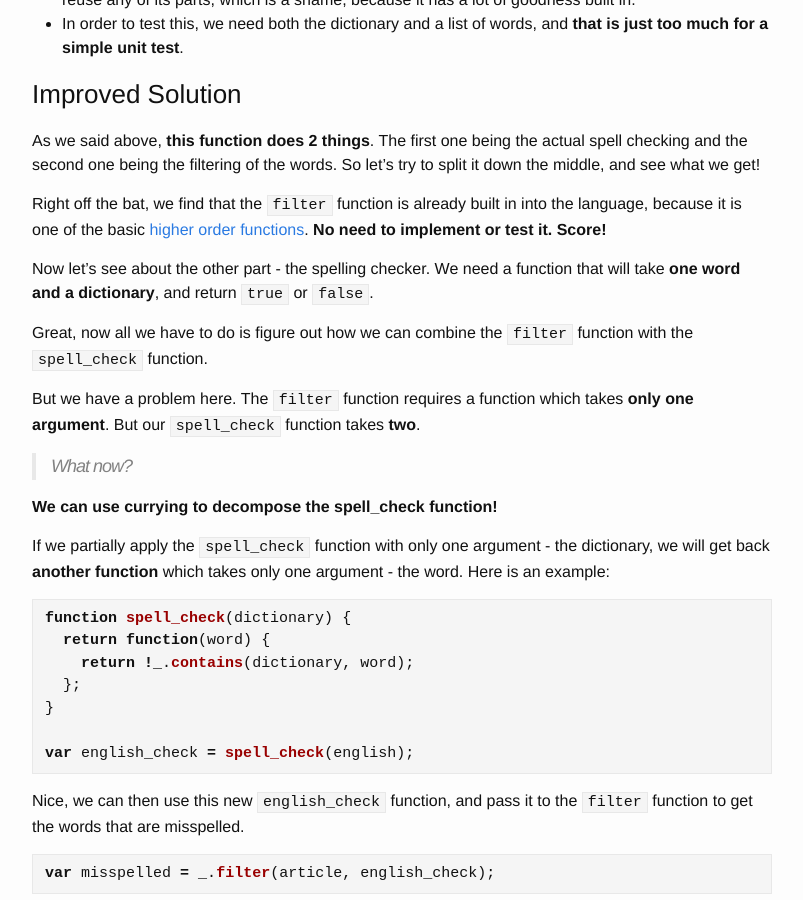
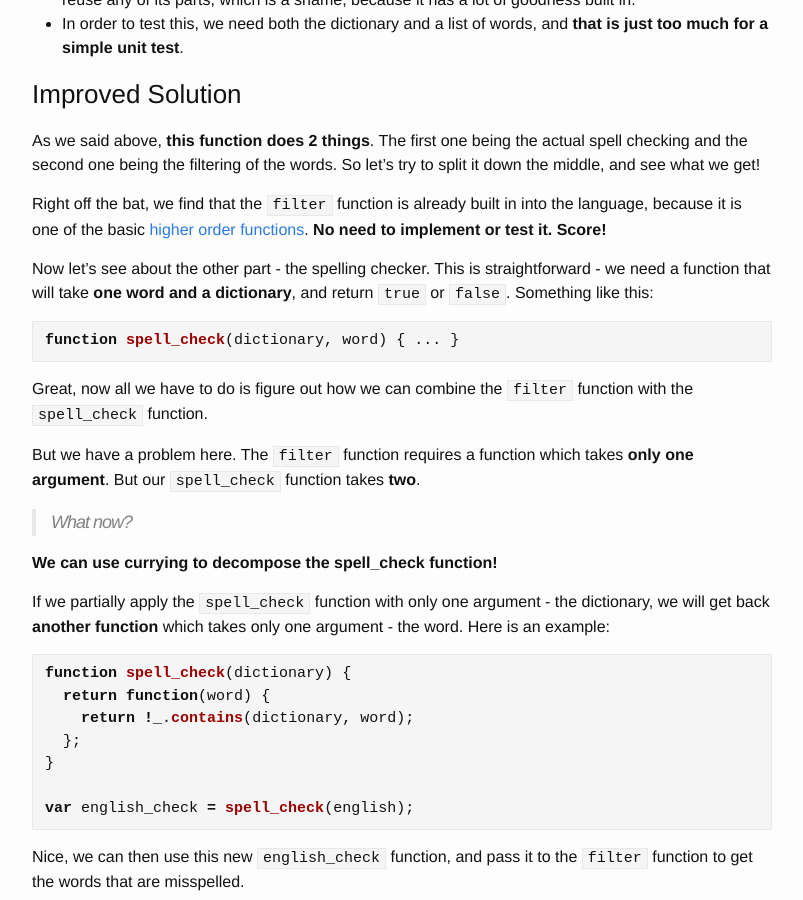
Before and after one commit to Markonis/markonis.github.io, a Jekyll site: the page built from _posts/2016-05-10-currying.markdown, in a window 1280 px wide and 900 px high, scrolled down 1517 px. Shown: the whole window, without its empty margins (238-1041 px from the left). Built offline with Jekyll 4.4.1, drawn with Linux system fonts in a browser that asks for light colours; nearby versions of some CDN libraries.

Commit message:
Add example for spell_check function

```diff
--- a/_posts/2016-05-10-currying.markdown
+++ b/_posts/2016-05-10-currying.markdown
@@ -58,7 +58,11 @@ As we said above, **this function does 2 things**. The first one being the actua
 
 Right off the bat, we find that the `filter` function is already built in into the language, because it is one of the basic [higher order functions]({% post_url 2016-05-03-functional-programmers-toolbox %}). **No need to implement or test it. Score!**
 
-Now let's see about the other part - the spelling checker. We need a function that will take **one word and a dictionary**, and return `true` or `false`.
+Now let's see about the other part - the spelling checker. This is straightforward - we need a function that will take **one word and a dictionary**, and return `true` or `false`. Something like this:
+
+{% highlight  javascript %}
+function spell_check(dictionary, word) { ... }
+{% endhighlight %}
 
 Great, now all we have to do is figure out how we can combine the `filter` function with the `spell_check` function.
 
```
